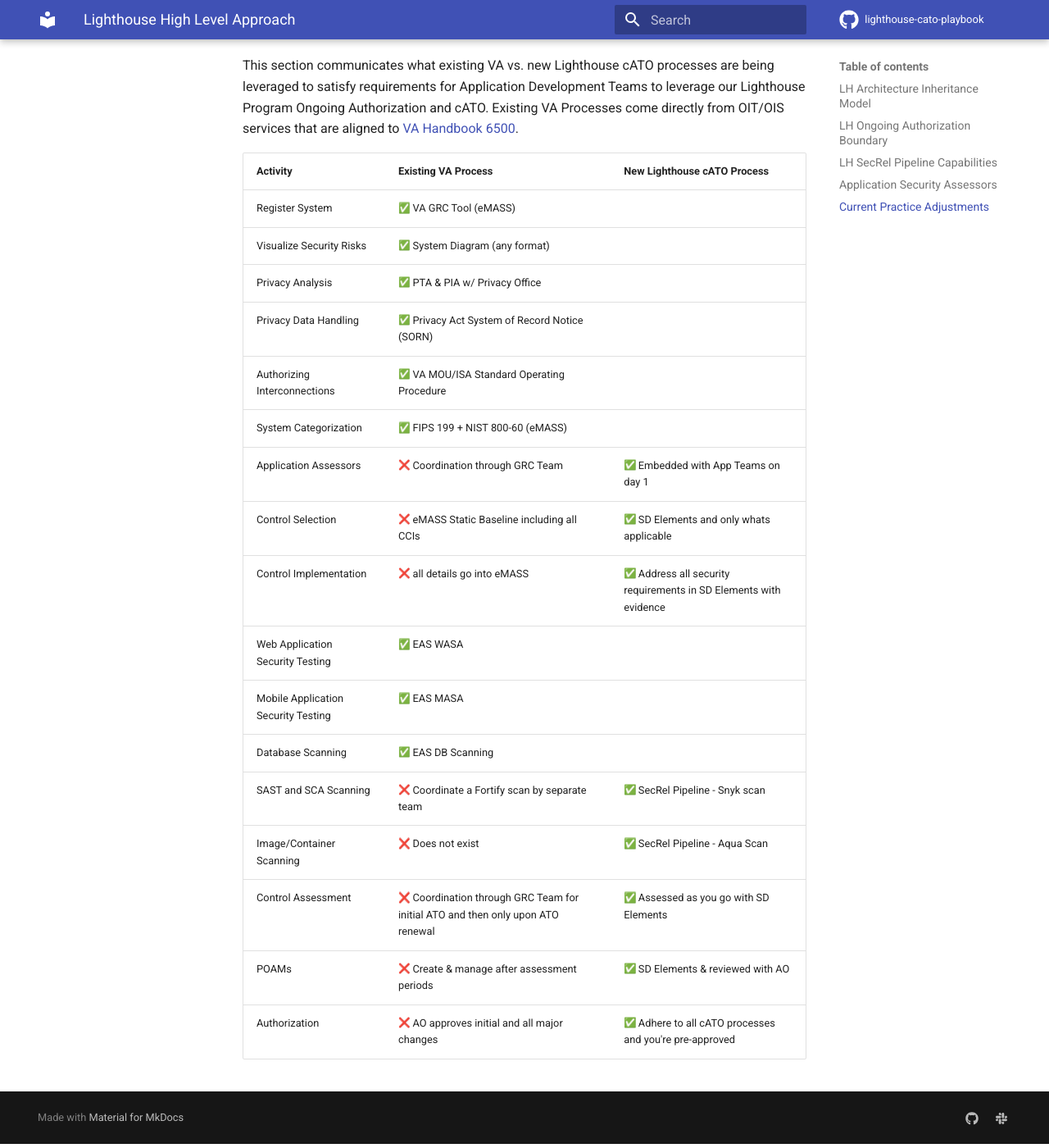
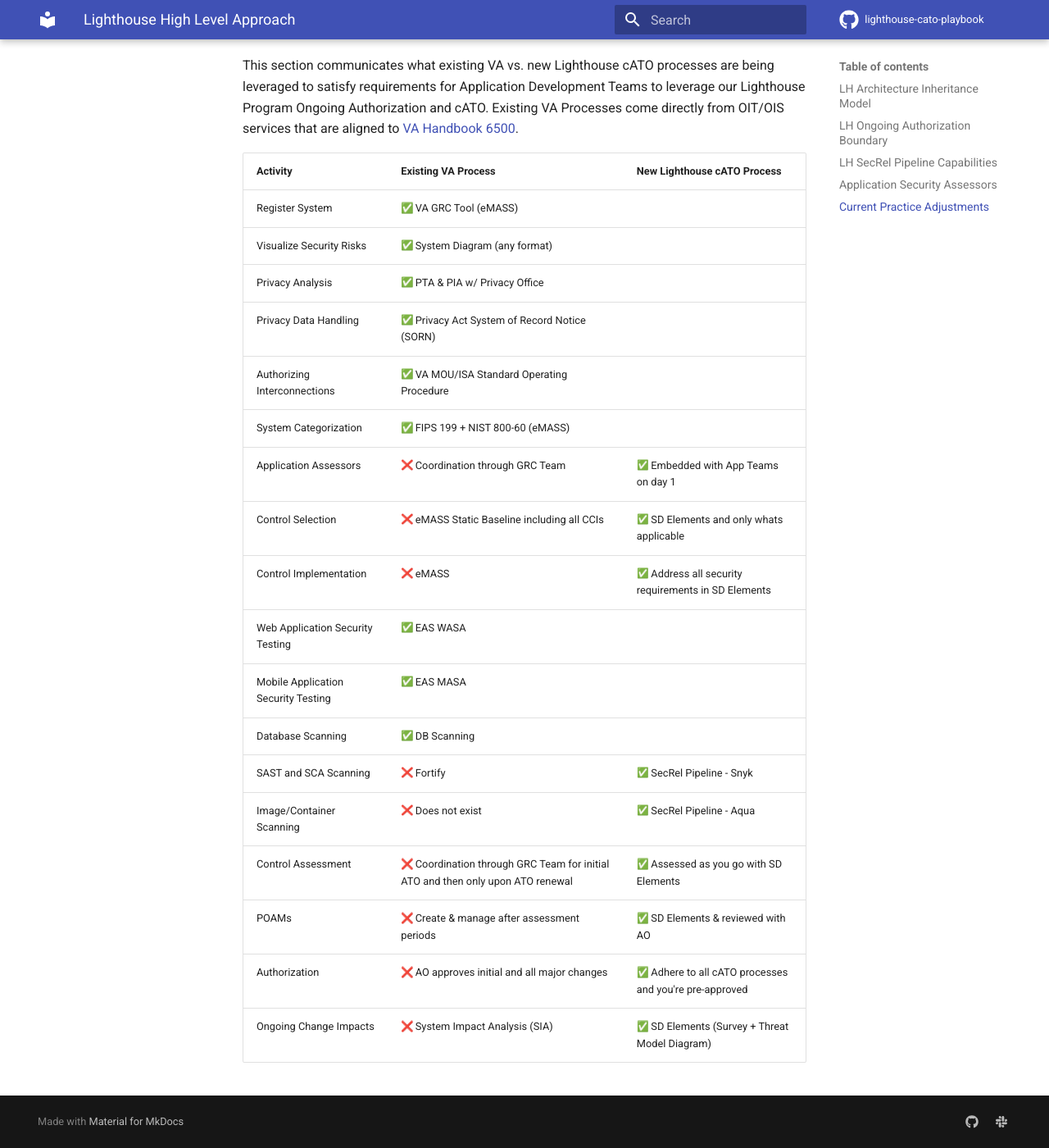
Before and after one commit to rise8-us/cato-playbook, an MkDocs documentation site: the page built from docs/approach.md, in a window 1280 px wide and 1400 px high, scrolled down 4329 px. Shown: the whole window at 82% size. Built offline with MkDocs 1.6.1 and Material for MkDocs 9.7.7, drawn with Linux system fonts in a browser that asks for light colours; emoji names are drawn with the system emoji font; comment, search, counter and statistics services are not loaded.

Commit message:
Update approach.md

```diff
--- a/docs/approach.md
+++ b/docs/approach.md
@@ -69,12 +69,13 @@
 | System Categorization               | :white_check_mark: FIPS 199 + NIST 800-60 (eMASS)                                |                                                                         |
 | Application Assessors               | :x: Coordination through GRC Team                                                | :white_check_mark: Embedded with App Teams on day 1                     |
 | Control Selection                   | :x: eMASS Static Baseline including all CCIs                                     | :white_check_mark: SD Elements and only whats applicable                |
-| Control Implementation              | :x: all details go into eMASS                                                    | :white_check_mark: Address all security requirements in SD Elements with evidence     |
+| Control Implementation              | :x: eMASS                                                                        | :white_check_mark: Address all security requirements in SD Elements     |
 | Web Application Security Testing    | :white_check_mark: EAS WASA                                                      |                                                                         |
 | Mobile Application Security Testing | :white_check_mark: EAS MASA                                                      |                                                                         |
-| Database Scanning                   | :white_check_mark: EAS DB Scanning                                               |                                                                         |
-| SAST and SCA Scanning               | :x: Coordinate a Fortify scan by separate team                                   | :white_check_mark: SecRel Pipeline - Snyk scan                      |
-| Image/Container Scanning            | :x: Does not exist                                                               | :white_check_mark: SecRel Pipeline - Aqua Scan                      |
+| Database Scanning                   | :white_check_mark: DB Scanning                                                   |                                                                         |
+| SAST and SCA Scanning               | :x: Fortify                                                                      | :white_check_mark: SecRel Pipeline - Snyk                               |
+| Image/Container Scanning            | :x: Does not exist                                                               | :white_check_mark: SecRel Pipeline - Aqua                               |
 | Control Assessment                  | :x: Coordination through GRC Team for initial ATO and then only upon ATO renewal | :white_check_mark: Assessed as you go with SD Elements                  |
 | POAMs                               | :x: Create & manage after assessment periods                                     | :white_check_mark: SD Elements & reviewed with AO                       |
 | Authorization                       | :x: AO approves initial and all major changes                                    | :white_check_mark: Adhere to all cATO processes and you're pre-approved |
+| Ongoing Change Impacts              | :x: System Impact Analysis (SIA)                                                 | :white_check_mark: SD Elements (Survey + Threat Model Diagram)          |
```
